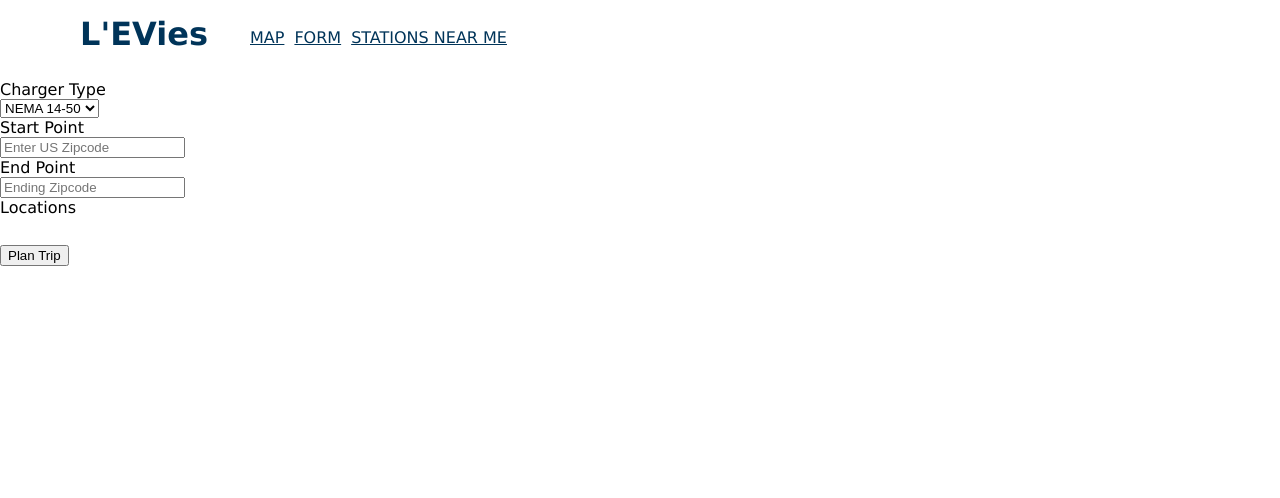
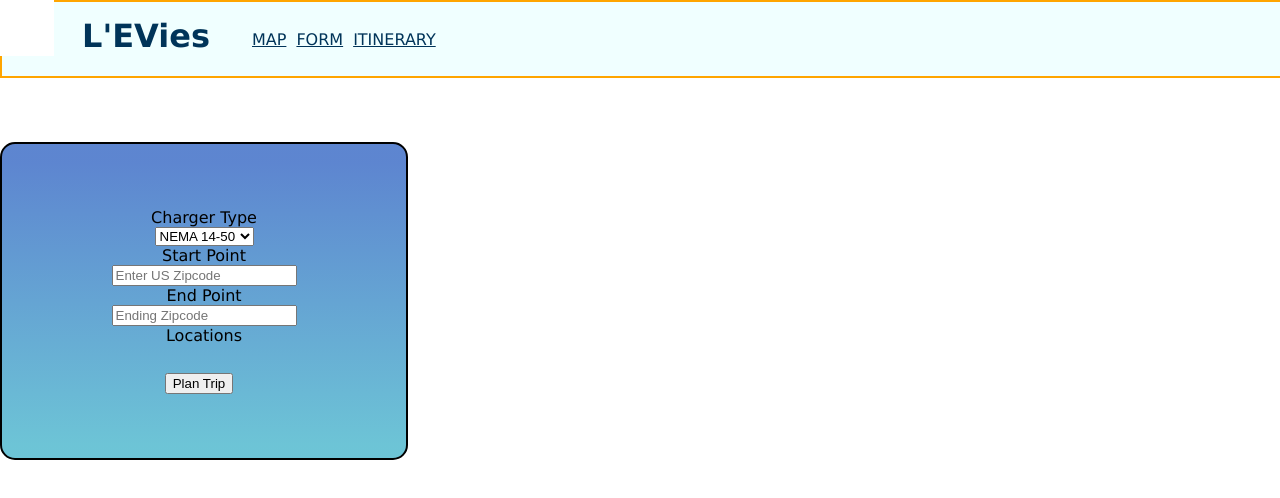
Before and after one commit to baut-jc/levies, a React (Create React App) app: page /form in a window 1280 px wide. Shown: the top 498 px of the page. Built offline with nearby package versions, Linux system fonts and the light colour scheme; no server answers.

Commit message:
Add styling to Form page

```diff
--- a/src/Components/Form/Form.scss
+++ b/src/Components/Form/Form.scss
@@ -1,5 +1,14 @@
 form {
   display: flex;
   flex-direction: column;
-  align-items: flex-start;
+  // align-items: flex-start;
+  justify-content: space-between;
+  align-items: center;
+  margin-top: 5%;
+  padding: 5% 10px 5% 10px;
+  border: black 2px solid;
+  border-radius: 15px;
+  width: 30%;
+  background: rgb(90,131,207);
+  background: linear-gradient(0deg,  rgba(101,193,212,0.95) 4%, rgba(90,131,207,0.98) 94%);
 }
--- a/src/Components/Header/Header.scss
+++ b/src/Components/Header/Header.scss
@@ -7,10 +7,13 @@
 
 .header {
     display: flex;
+    // flex-wrap: wrap;
     flex-wrap: wrap;
     flex-direction: row;
-    width: 100%;
-    height: 10vh
+    width: 100vw;
+    height: auto;
+    background-color: azure;
+    border: orange solid 2px;
 }
 
 .link {
@@ -27,5 +30,5 @@
 .home-icon{
     margin-left: -20px;
     margin-top: -18px;
-    width: 100px;
+    width: 90%;
 }
--- a/src/Components/Header/Header.tsx
+++ b/src/Components/Header/Header.tsx
@@ -15,7 +15,7 @@ const Header = () => {
             <h1 className='title'>L'EVies</h1>
             <Link to='/map' className='link'>MAP</Link>
             <Link to='/form' className='link'>FORM</Link>
-            <Link to='/stations' className='link'>STATIONS NEAR ME</Link>
+            <Link to='/itinerary' className='link'>ITINERARY</Link>
         </div>
     )
 }
--- a/src/Components/Map/Map.scss
+++ b/src/Components/Map/Map.scss
@@ -1,5 +1,25 @@
+body {
+  display: flex;
+  flex-direction: column;
+}
+
 .station-map {
+  //   display: flex;
+  height: 15vh;
+  width: auto;
+}
+
+.stations {
+  display: flex;
   background: url(../../Assets/USMap.png);
   background-size: cover;
-  height: 100vh;
+  flex-wrap: wrap;
+  flex-direction: row;
+  justify-content: space-evenly;
+  align-items: center;
+  margin: 1em 20px 20px 20px;
+  width: fit-content;
+  height: auto;
+  border: green 2px solid;
+  // text-align: center;
 }
--- a/src/Components/Map/Map.tsx
+++ b/src/Components/Map/Map.tsx
@@ -20,17 +20,21 @@ export default function Map({renderItineraryStations}) {
   const grabStationIds =
     stations.map(station => {
       return (
+        <div className='stations'>
             <Station
           id={station.id}
           key={station.id}
           renderItineraryStations={renderItineraryStations}
           />
+        </div>
       )})
 
   return (
     <div className='station-map'>
       <Header />
+      <div className='stations'>
         {grabStationIds}
+      </div>
     </div>
   )
 }
```
Lines whose indentation alone changed are shown as unchanged.
